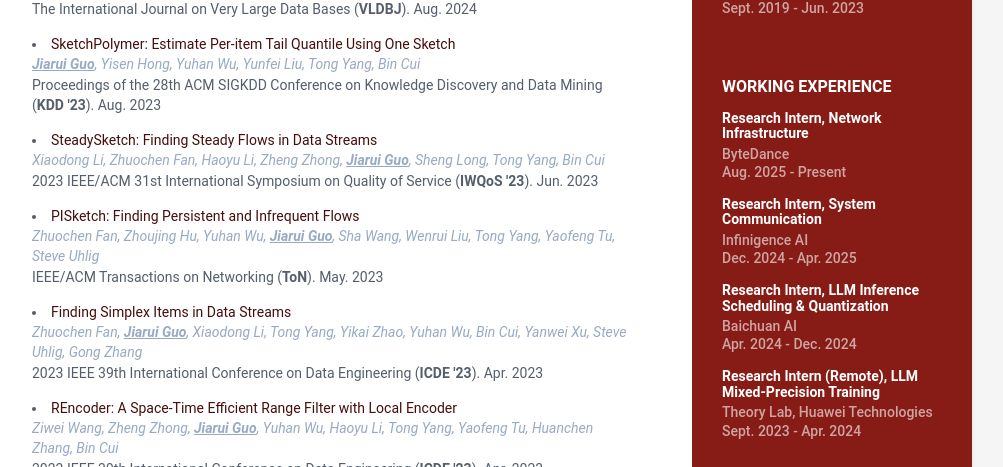
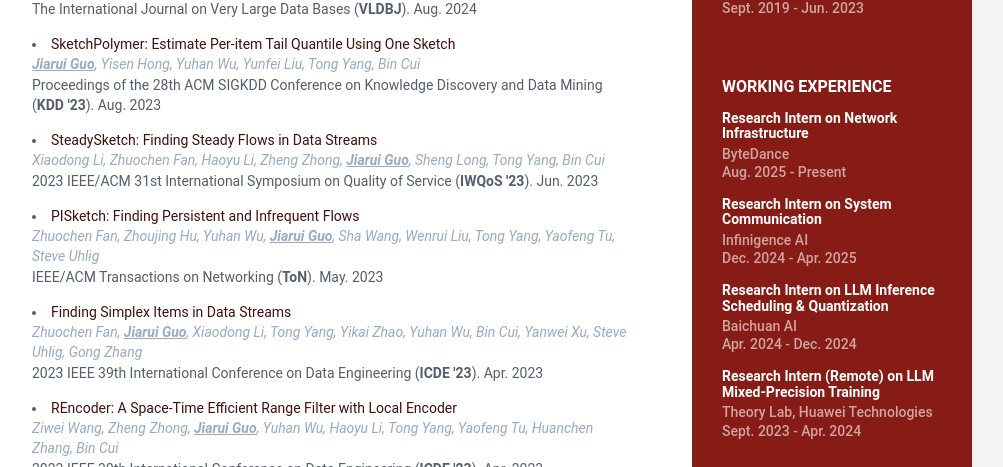
Before and after one commit to ntguojiarui/ntguojiarui.github.io, a Jekyll site: the page built from index.html, in a window 1280 px wide, cut to the strip 756-1223 px from the top of the page. Shown: the whole strip, without its empty margins (168-1171 px from the left). Built offline with Jekyll 4.4.1, drawn with Linux system fonts in a browser that asks for light colours.

Commit message:
fix bugs

```diff
--- a/_data/data.yml
+++ b/_data/data.yml
@@ -94,15 +94,15 @@ publications:
         link: "./papers/PISketch-FFSPIN22.pdf"
 
 experiences:
-    - role: Research Intern, Network Infrastructure
+    - role: Research Intern on Network Infrastructure
       company: ByteDance
       time: Aug. 2025 - Present
-    - role: Research Intern, System Communication
+    - role: Research Intern on System Communication
       company: Infinigence AI
       time: Dec. 2024 - Apr. 2025
-    - role: Research Intern, LLM Inference Scheduling & Quantization
+    - role: Research Intern on LLM Inference Scheduling & Quantization
       company: Baichuan AI
       time: Apr. 2024 - Dec. 2024
-    - role: Research Intern (Remote), LLM Mixed-Precision Training
+    - role: Research Intern (Remote) on LLM Mixed-Precision Training
       company: Theory Lab, Huawei Technologies
       time: Sept. 2023 - Apr. 2024
```
